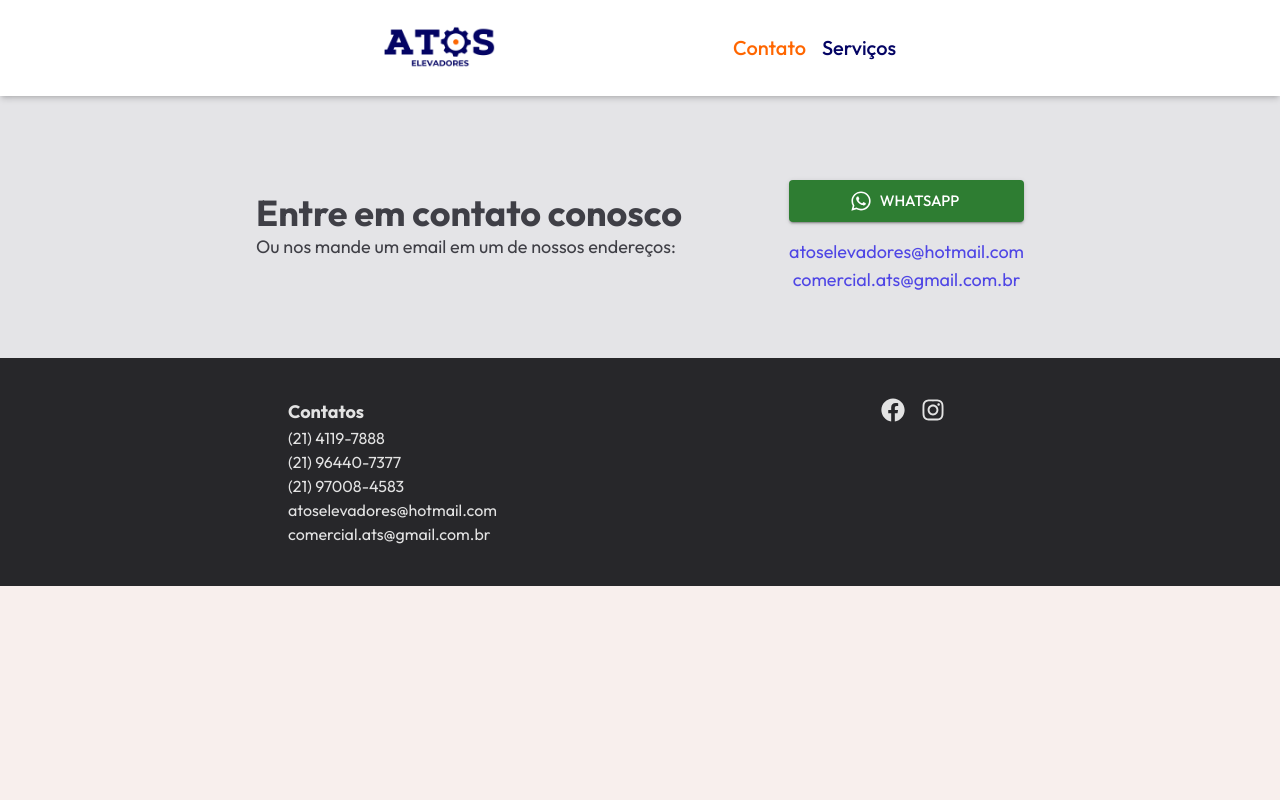
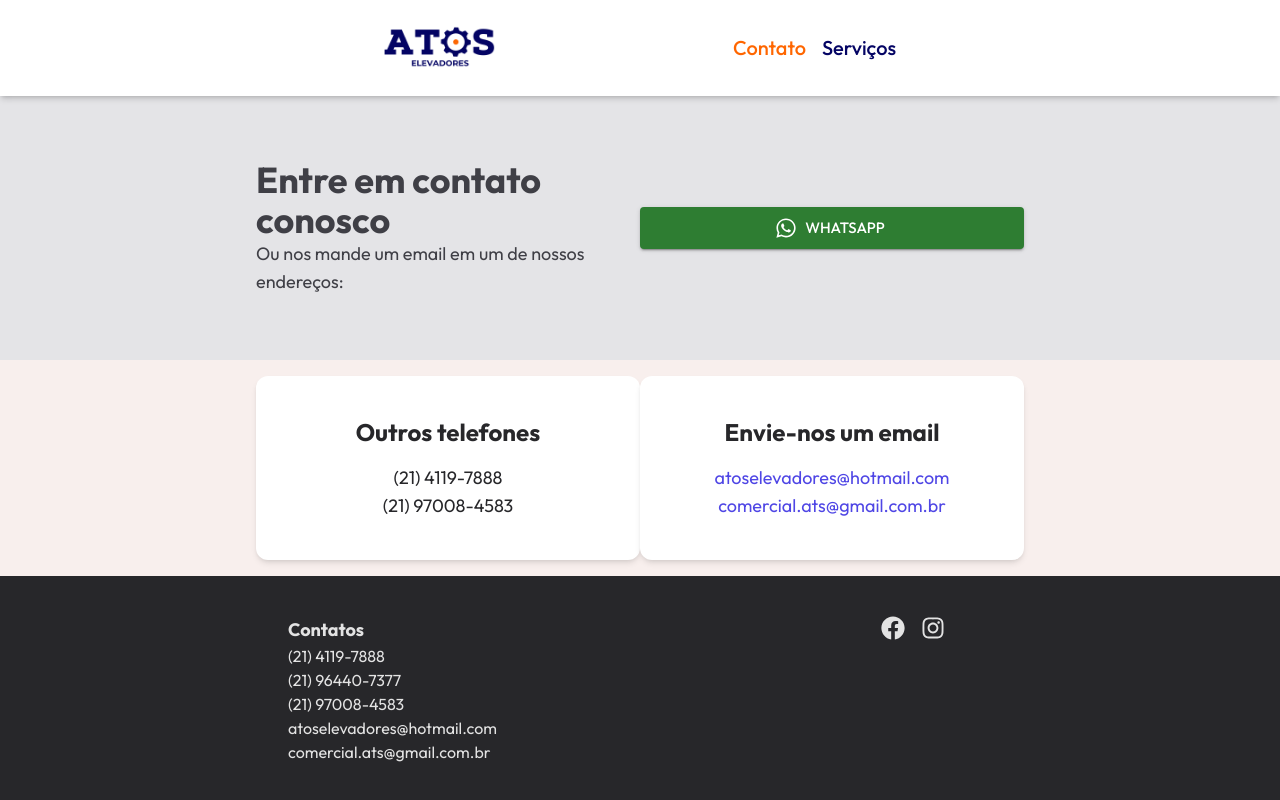
Before and after one commit to willianac/atos, a React (Vite) app: page /contato in a window 1280 px wide. Shown: the top 800 px of the page. Built offline with nearby package versions, Linux system fonts and the light colour scheme.

Commit message:
feat: UI rework on contact page

```diff
--- a/src/pages/Contact/Contact.tsx
+++ b/src/pages/Contact/Contact.tsx
@@ -3,6 +3,7 @@ import { useRef, useState } from "react";
 import { FaWhatsapp } from "react-icons/fa";
 import Snackbar from "@mui/material/Snackbar";
 import Alert from "@mui/material/Alert"
+import { useSpring, animated, config } from "@react-spring/web";
 
 function Contact() {
 	const [open, setOpen] = useState(false)
@@ -20,20 +21,45 @@ function Contact() {
 		setOpen(false)
 	}
 
+	const leftSlideAnimation = useSpring({
+		from: {x: -400},
+		to: {x: 0},
+		config: config.slow
+	})
+	const rightSlideAnimation = useSpring({
+		from: {x: 400},
+		to: {x: 0},
+		config: config.slow
+	})
+
 	return (
 		<>
-			<section className="py-8 px-3.5 bg-zinc-200 flex flex-col justify-between items-center lg:py-16 lg:flex-row lg:px-64">
+			<section className="py-8 px-3.5 bg-zinc-200 flex flex-col justify-between items-center md:px-32 lg:py-16 lg:flex-row xl:px-64">
 				<div>
 					<h1 className="text-zinc-700 text-3xl font-bold lg:text-4xl">Entre em contato conosco</h1>
 					<span className="text-lg text-zinc-700">Ou nos mande um email em um de nossos endereços:</span>
 				</div>
-				<div className="flex flex-col items-center w-full lg:w-auto mt-5">
-					<a href="https://wa.me/5521964407377" target="_blank" rel="noopener noreferrer" className="w-full">
+				<div className="flex w-full lg:w-auto">
+					<a href="https://wa.me/5521964407377" target="_blank" rel="noopener noreferrer" className="w-full md:w-96">
 						<Button variant="contained" color="success" size="large" className="w-full" startIcon={<FaWhatsapp />}>Whatsapp</Button>
 					</a>
-					<span className="text-indigo-600 text-lg hover:underline cursor-pointer mt-4" ref={email1Ref} onClick={() => copyEmail(email1Ref)}>atoselevadores@hotmail.com</span>
-					<span className="text-indigo-600 text-lg hover:underline cursor-pointer" ref={email2Ref} onClick={() => copyEmail(email2Ref)}>comercial.ats@gmail.com.br</span>
 				</div>
+			</section>
+			<section className="flex flex-col justify-between md:px-32 gap-y-4 lg:flex-row xl:px-64 my-4">
+				<animated.div style={leftSlideAnimation} className="bg-white rounded-xl w-full p-10 shadow-md shadow-black/10 lg:w-96">
+					<h1 className="text-2xl font-bold text-zinc-800 text-center">Outros telefones</h1>
+					<div className="flex flex-col items-center text-lg text-zinc-800 mt-4">
+						<span>(21) 4119-7888</span>
+						<span>(21) 97008-4583</span>
+					</div>
+				</animated.div>
+				<animated.div style={rightSlideAnimation} className="bg-white rounded-xl w-full p-10 shadow-md shadow-black/10 lg:w-96">
+					<h1 className="text-2xl font-bold text-zinc-800 text-center">Envie-nos um email</h1>
+					<div className="flex flex-col items-center">
+						<span className="text-indigo-600 text-lg hover:underline cursor-pointer mt-4" ref={email1Ref} onClick={() => copyEmail(email1Ref)}>atoselevadores@hotmail.com</span>
+						<span className="text-indigo-600 text-lg hover:underline cursor-pointer" ref={email2Ref} onClick={() => copyEmail(email2Ref)}>comercial.ats@gmail.com.br</span>
+					</div>
+				</animated.div>
 			</section>
 			<Snackbar
 				open={open}
```
